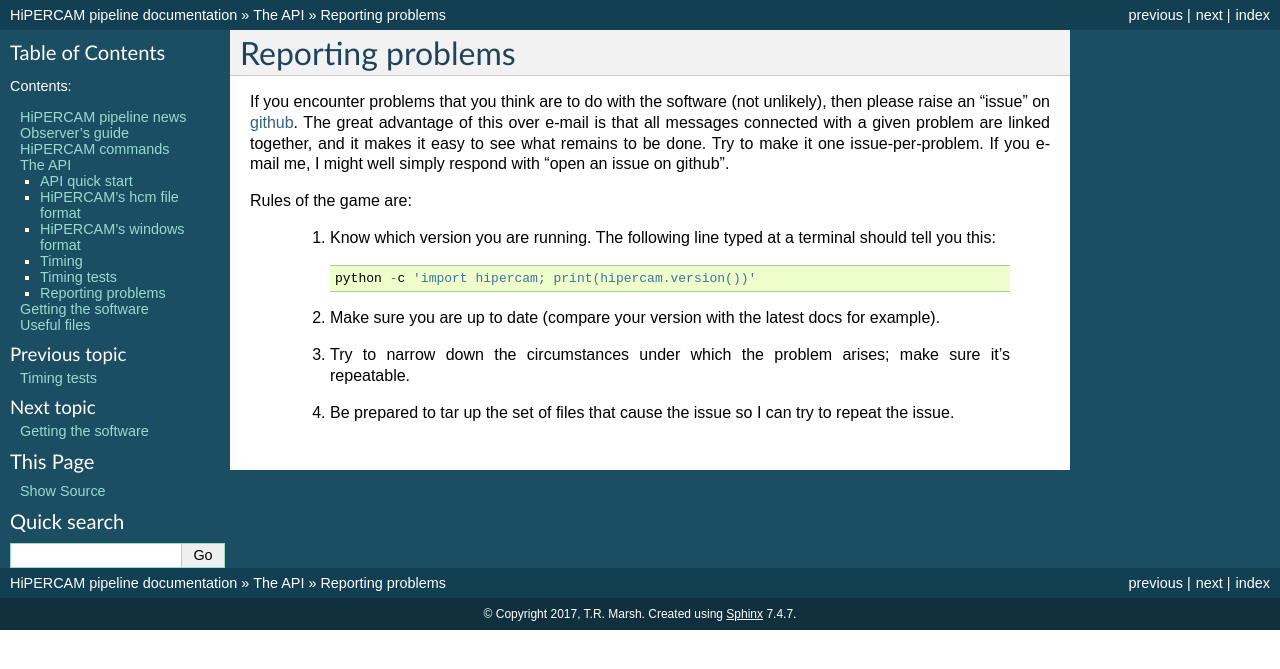
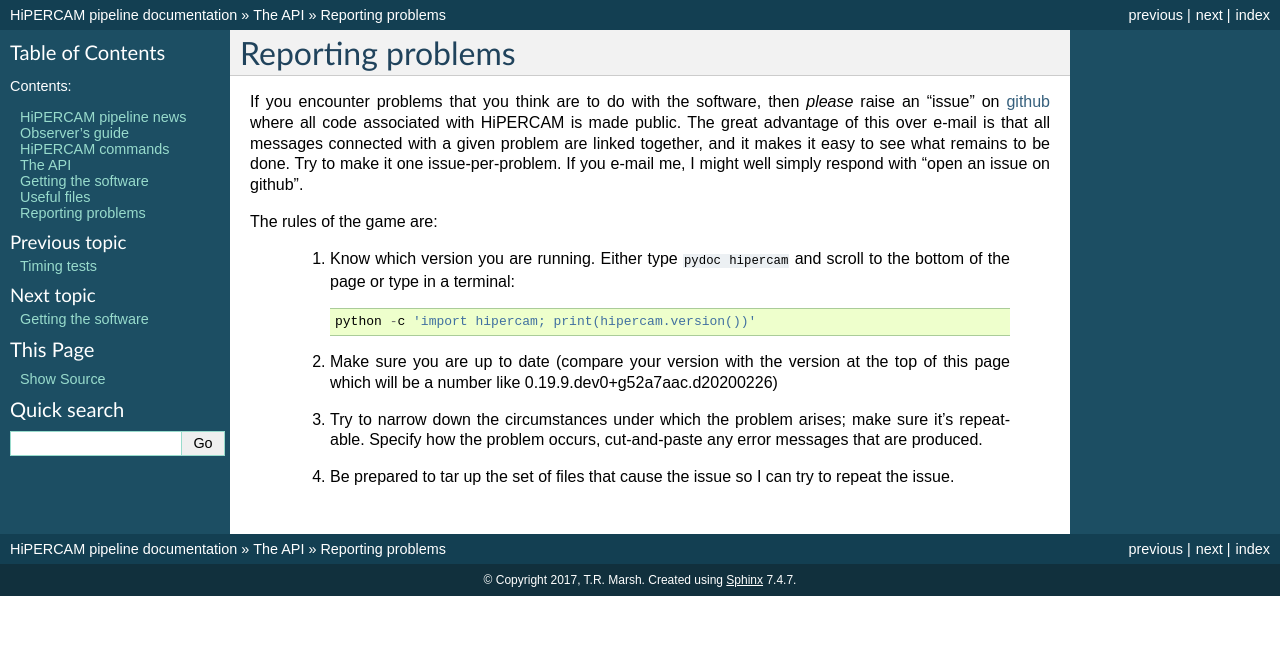
Before and after one commit to HiPERCAM/hipercam, a Sphinx documentation site: the page built from docs/bugs.rst, in a window 1280 px wide. Shown: the top 669 px of the page. Built offline with Sphinx 7.4.7, drawn with Linux system fonts in a browser that asks for light colours; formulas are drawn with MathJax 3.

Commit message:
documentation updates

```diff
--- a/docs/bugs.rst
+++ b/docs/bugs.rst
@@ -5,26 +5,29 @@
 Reporting problems
 ******************
 
-If you encounter problems that you think are to do with the software (not
-unlikely), then please raise an "issue" on `github
-<https://github.com/HiPERCAM/hipercam>`_. The great advantage of this over
-e-mail is that all messages connected with a given problem are linked
-together, and it makes it easy to see what remains to be done. Try to make it
-one issue-per-problem.  If you e-mail me, I might well simply respond with
-"open an issue on github".
+If you encounter problems that you think are to do with the software,
+then *please* raise an "issue" on `github
+<https://github.com/HiPERCAM/hipercam>`_ where all code associated
+with |hiper| is made public. The great advantage of this over e-mail
+is that all messages connected with a given problem are linked
+together, and it makes it easy to see what remains to be done. Try to
+make it one issue-per-problem.  If you e-mail me, I might well simply
+respond with "open an issue on github".
 
-Rules of the game are:
+The rules of the game are:
 
-  #. Know which version you are running. The following line typed at a
-     terminal should tell you this::
+  #. Know which version you are running. Either type ``pydoc hipercam`` and
+     scroll to the bottom of the page or type in a terminal::
 
         python -c 'import hipercam; print(hipercam.version())'
 
-  #. Make sure you are up to date (compare your version with the latest docs
-     for example).
+  #. Make sure you are up to date (compare your version with the version
+     at the top of this page which will be a number like
+     0.19.9.dev0+g52a7aac.d20200226)
 
   #. Try to narrow down the circumstances under which the problem arises; make
-     sure it's repeatable.
+     sure it's repeatable. Specify how the problem occurs, cut-and-paste any
+     error messages that are produced.
 
   #. Be prepared to tar up the set of files that cause the issue so I can try
      to repeat the issue.
--- a/docs/commands.rst
+++ b/docs/commands.rst
@@ -29,6 +29,7 @@
 .. |ol-plog|     replace:: plot output log from |reduce|
 .. |ol-redanal|  replace:: analyse a reduction log file
 .. |ol-reduce|   replace:: carry out photometric reduction
+.. |ol-rupdate|  replace:: updates old reduce files
 .. |ol-rtplot|   replace:: plot frames as they come in
 .. |ol-setaper|  replace:: define the photometric apertures
 .. |ol-setdefect| replace:: define a file of CCD defects
@@ -121,6 +122,8 @@ useful.
    | |reduce|     | |ol-reduce|    | Yes      | Yes      |         |           |            |
    +--------------+----------------+----------+----------+---------+-----------+------------+
    | |rtplot|     | |ol-rtplot|    | Yes      | Yes      |  Yes    |           |            |
+   +--------------+----------------+----------+----------+---------+-----------+------------+
+   | |rupdate|    | |ol-reduce|    | Yes      | Yes      |         |           |            |
    +--------------+----------------+----------+----------+---------+-----------+------------+
    | |setaper|    | |ol-setaper|   | Yes      | Yes      |         |           |            |
    +--------------+----------------+----------+----------+---------+-----------+------------+
--- a/docs/globals.rst
+++ b/docs/globals.rst
@@ -20,9 +20,9 @@
 .. |fits2hcm| replace:: :func:`fits2hcm <hipercam.scripts.fits2hcm>`
 .. |genred| replace:: :func:`genred <hipercam.scripts.genred>`
 .. |grab| replace:: :func:`grab <hipercam.scripts.grab>`
+.. |hfilter| replace:: :func:`hfilter <hipercam.scripts.hfilter>`
 .. |hinfo| replace:: :func:`hinfo <hipercam.scripts.hinfo>`
 .. |hist| replace:: :func:`hist <hipercam.scripts.hist>`
-.. |hfilter| replace:: :func:`hfilter <hipercam.scripts.hfilter>`
 .. |hlog2fits| replace:: :func:`hlog2fits <hipercam.scripts.hlog2fits>`
 .. |hls| replace:: :func:`hls <hipercam.scripts.hls>`
 .. |hplot| replace:: :func:`hplot <hipercam.scripts.hplot>`
```
Also changed, not shown: other parts of docs/globals.rst (+1 -0 lines), docs/files.rst (+5 -3 lines), docs/index.rst (+7 -6 lines).
